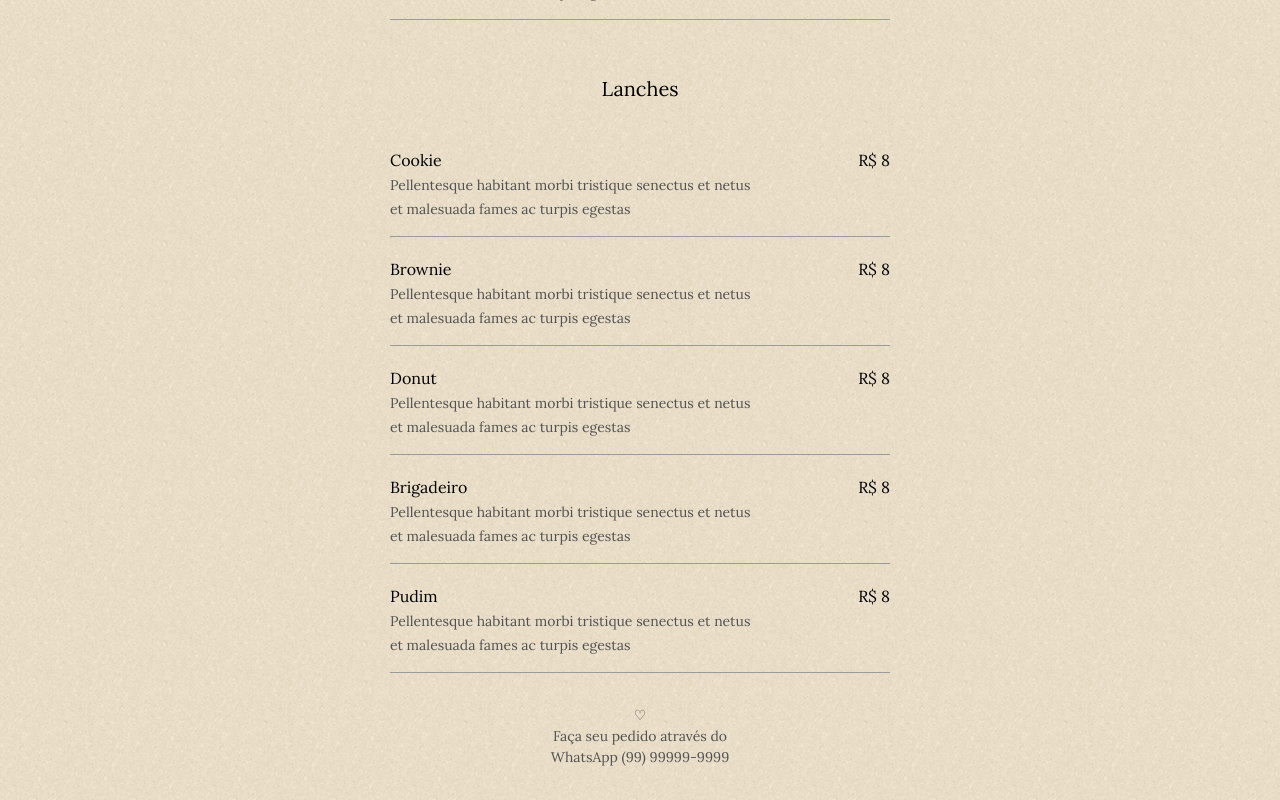
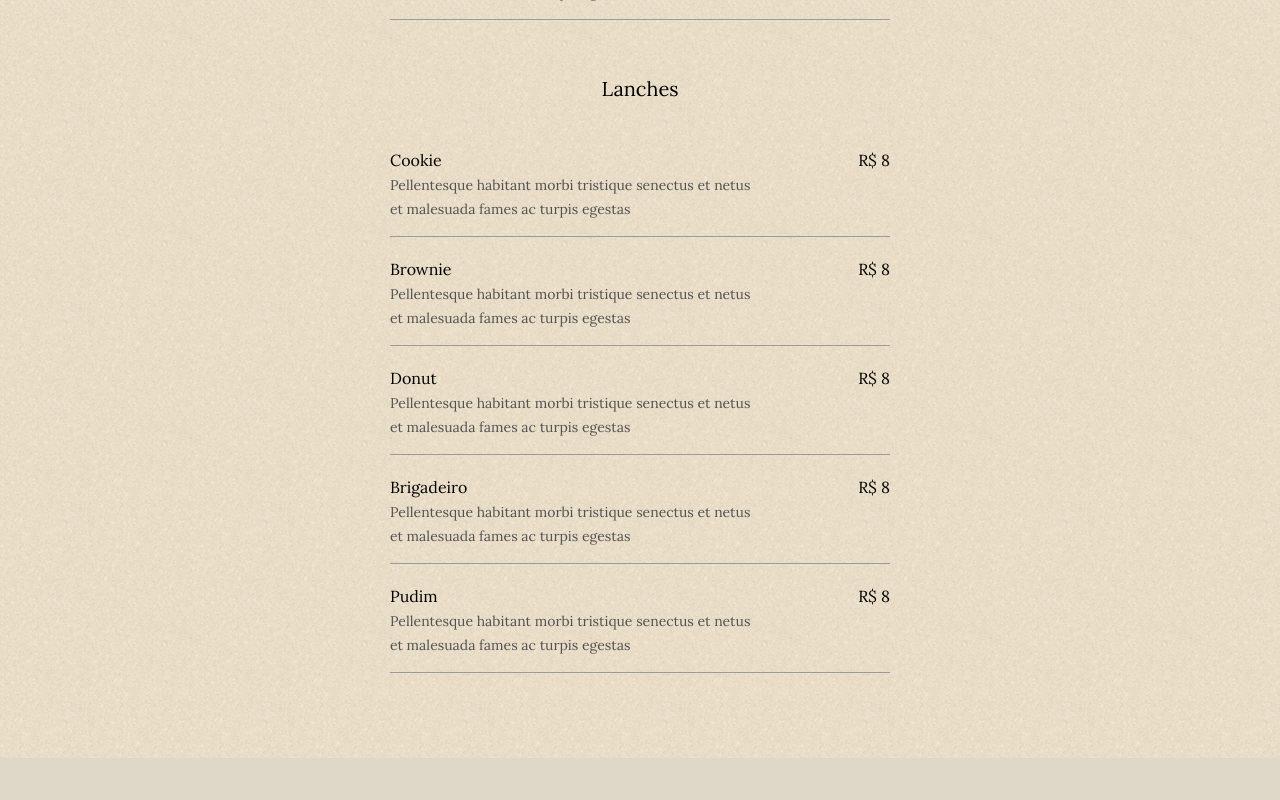
Before and after one commit to joziasmartini/coffee-shop, a React (Create React App) app: page / in a window 1280 px wide. Shown: the part 771-1571 px from the top of the page. After the commit the page ends 1529 px from the top, so only its background shows below. Built offline with nearby package versions, Linux system fonts and the light colour scheme.

Commit message:
Update footer

```diff
--- a/src/App.tsx
+++ b/src/App.tsx
@@ -47,9 +47,7 @@ function App() {
         ))}
       </main>
       <p className="footer font-small">
-        ♡<br />
-        Faça seu pedido através do <br />
-        WhatsApp (99) 99999-9999
+        <br />
       </p>
     </div>
   );
```
